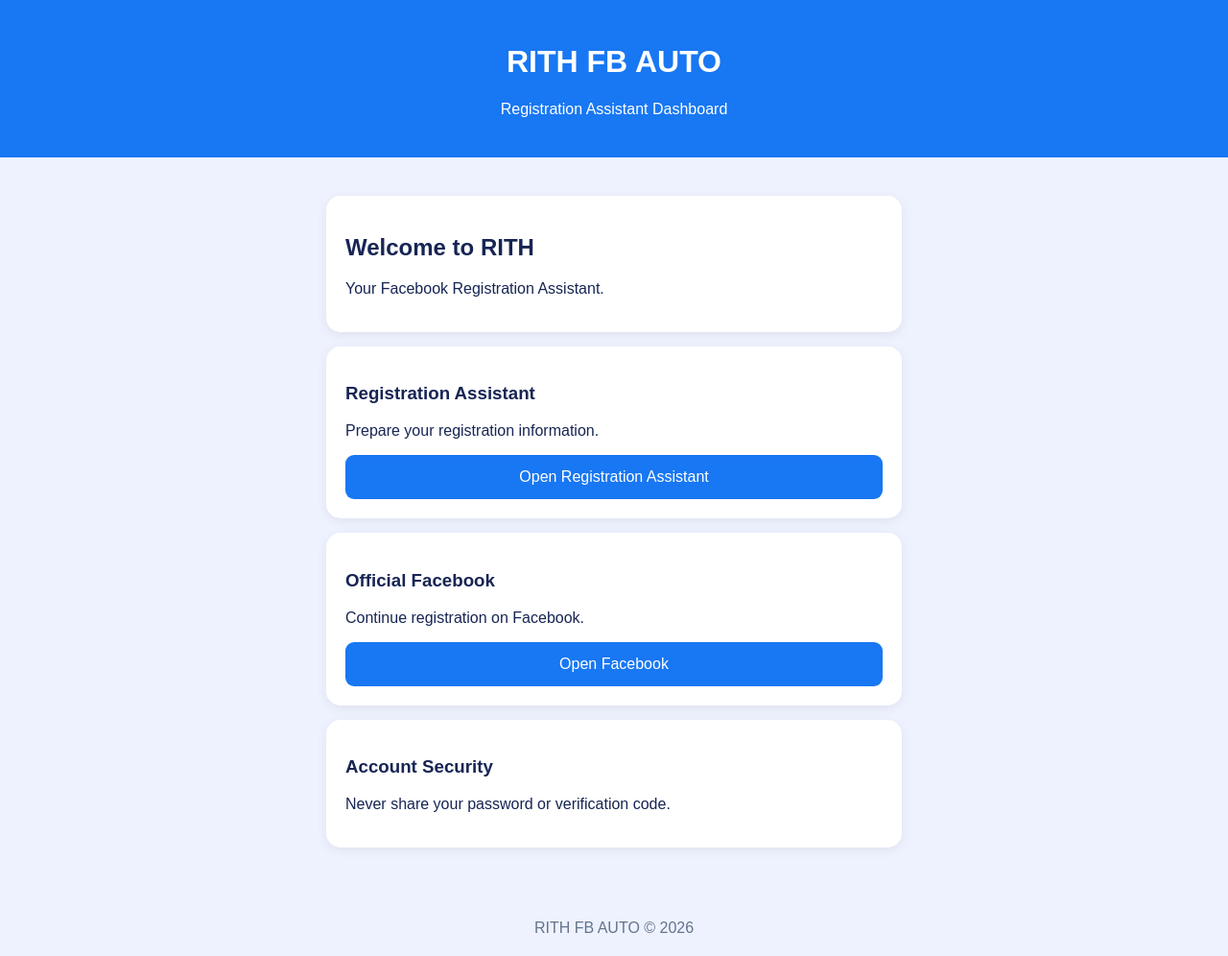
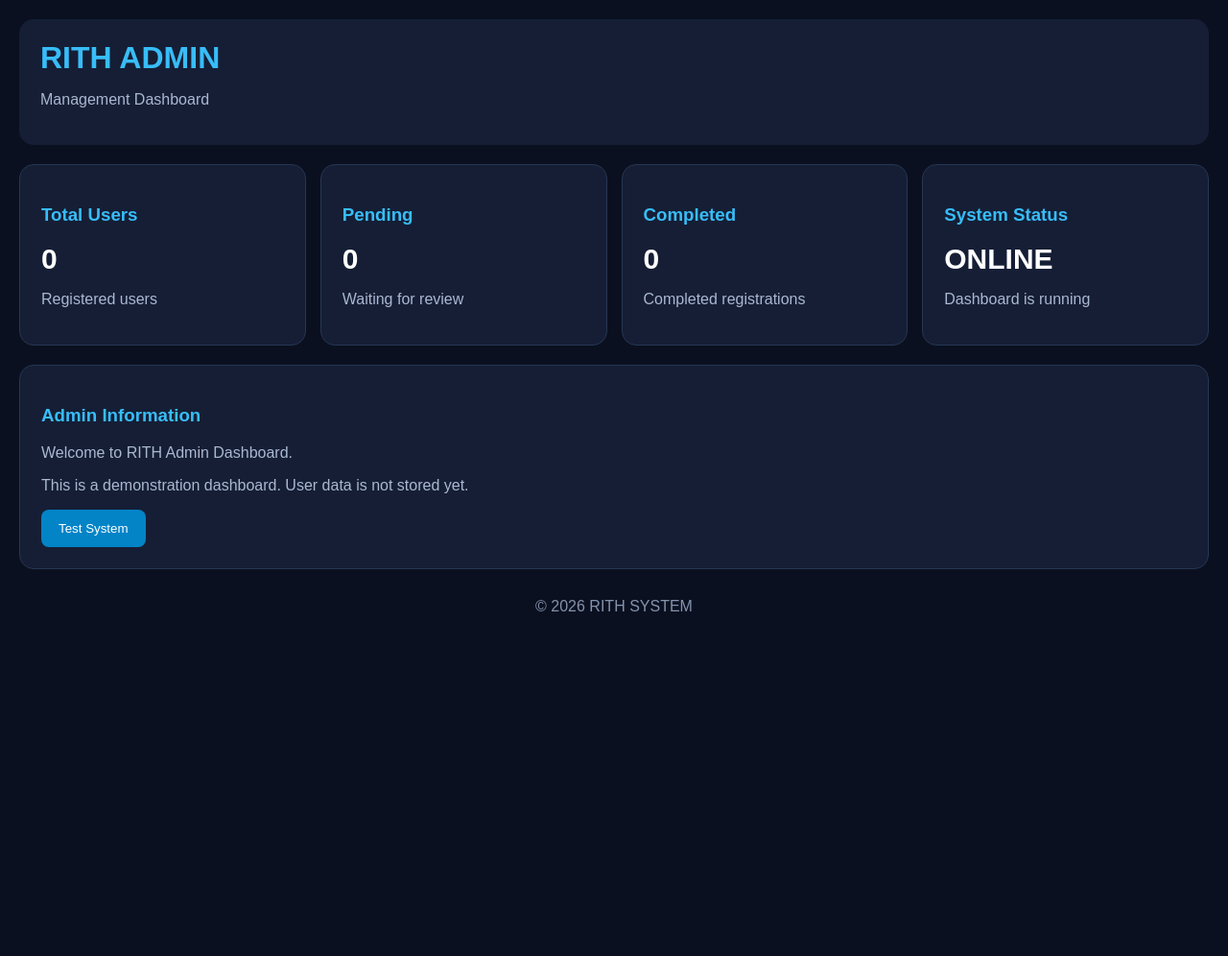
Before and after one commit to etdhduu3-svg/rith-fb-auto, a plain HTML site: page dashboard.html in a window 1280 px wide. Shown: the whole page at 96% size. After the commit the page ends 800 px from the top, so only its background shows below. Drawn offline with Linux system fonts and the light colour scheme.

Commit message:
Update dashboard.html

```diff
--- a/dashboard.html
+++ b/dashboard.html
@@ -3,89 +3,61 @@
 <html lang="en">
 <head>
 <meta charset="UTF-8">
-<meta name="viewport" content="width=device-width, initial-scale=1">
-<title>RITH FB AUTO Dashboard</title>
+<meta name="viewport" content="width=device-width, initial-scale=1.0">
+<title>RITH ADMIN DASHBOARD</title>
 <style>
-body {
-  margin: 0;
-  font-family: Arial, sans-serif;
-  background: #eef2ff;
-  color: #172554;
-}
-header {
-  background: #1877f2;
-  color: white;
-  padding: 25px;
-  text-align: center;
-}
-main {
-  max-width: 600px;
-  margin: 25px auto;
-  padding: 15px;
-}
-.card {
-  background: white;
-  padding: 20px;
-  border-radius: 15px;
-  margin-bottom: 15px;
-  box-shadow: 0 3px 12px #0001;
-}
-button {
-  width: 100%;
-  padding: 14px;
-  border: 0;
-  border-radius: 9px;
-  background: #1877f2;
-  color: white;
-  font-size: 16px;
-}
-a { text-decoration: none; }
-footer {
-  text-align: center;
-  padding: 20px;
-  color: #64748b;
-}
+*{box-sizing:border-box}
+body{margin:0;font-family:Arial;background:#0b1020;color:white;padding:20px}
+header{background:#151e35;padding:22px;border-radius:15px}
+h1{color:#38bdf8;margin:0}
+p{color:#aab8d0}
+.grid{display:grid;grid-template-columns:repeat(auto-fit,minmax(210px,1fr));gap:15px;margin-top:20px}
+.card{background:#151e35;padding:22px;border-radius:15px;border:1px solid #263653}
+.card h3{color:#38bdf8}
+.number{font-size:30px;font-weight:bold}
+button{background:#0284c7;color:white;border:0;padding:12px 18px;border-radius:8px;cursor:pointer}
+footer{text-align:center;margin-top:30px;color:#8493ad}
 </style>
 </head>
 <body>
-
 <header>
-  <h1>RITH FB AUTO</h1>
-  <p>Registration Assistant Dashboard</p>
+<h1>RITH ADMIN</h1>
+<p>Management Dashboard</p>
 </header>
 
-<main>
+<div class="grid">
 <div class="card">
-    <h2>Welcome to RITH</h2>
-    <p>Your Facebook Registration Assistant.</p>
+<h3>Total Users</h3>
+<div class="number">0</div>
+<p>Registered users</p>
 </div>
 
 <div class="card">
-    <h3>Registration Assistant</h3>
-    <p>Prepare your registration information.</p>
-    <a href="register.html">
-      <button>Open Registration Assistant</button>
-    </a>
+<h3>Pending</h3>
+<div class="number">0</div>
+<p>Waiting for review</p>
 </div>
 
 <div class="card">
-    <h3>Official Facebook</h3>
-    <p>Continue registration on Facebook.</p>
-    <a href="https://www.facebook.com/reg/"
-       target="_blank" rel="noopener">
-      <button>Open Facebook</button>
-    </a>
+<h3>Completed</h3>
+<div class="number">0</div>
+<p>Completed registrations</p>
 </div>
 
 <div class="card">
-    <h3>Account Security</h3>
-    <p>Never share your password or verification code.</p>
+<h3>System Status</h3>
+<div class="number">ONLINE</div>
+<p>Dashboard is running</p>
 </div>
-</main>
+</div>
 
-<footer>
-  RITH FB AUTO © 2026
-</footer>
+<div class="card" style="margin-top:20px">
+<h3>Admin Information</h3>
+<p>Welcome to RITH Admin Dashboard.</p>
+<p>This is a demonstration dashboard. User data is not stored yet.</p>
+<button onclick="alert('RITH Dashboard is running!')">Test System</button>
+</div>
 
+<footer>© 2026 RITH SYSTEM</footer>
 </body>
 </html>
```
Lines whose indentation alone changed are shown as unchanged.
